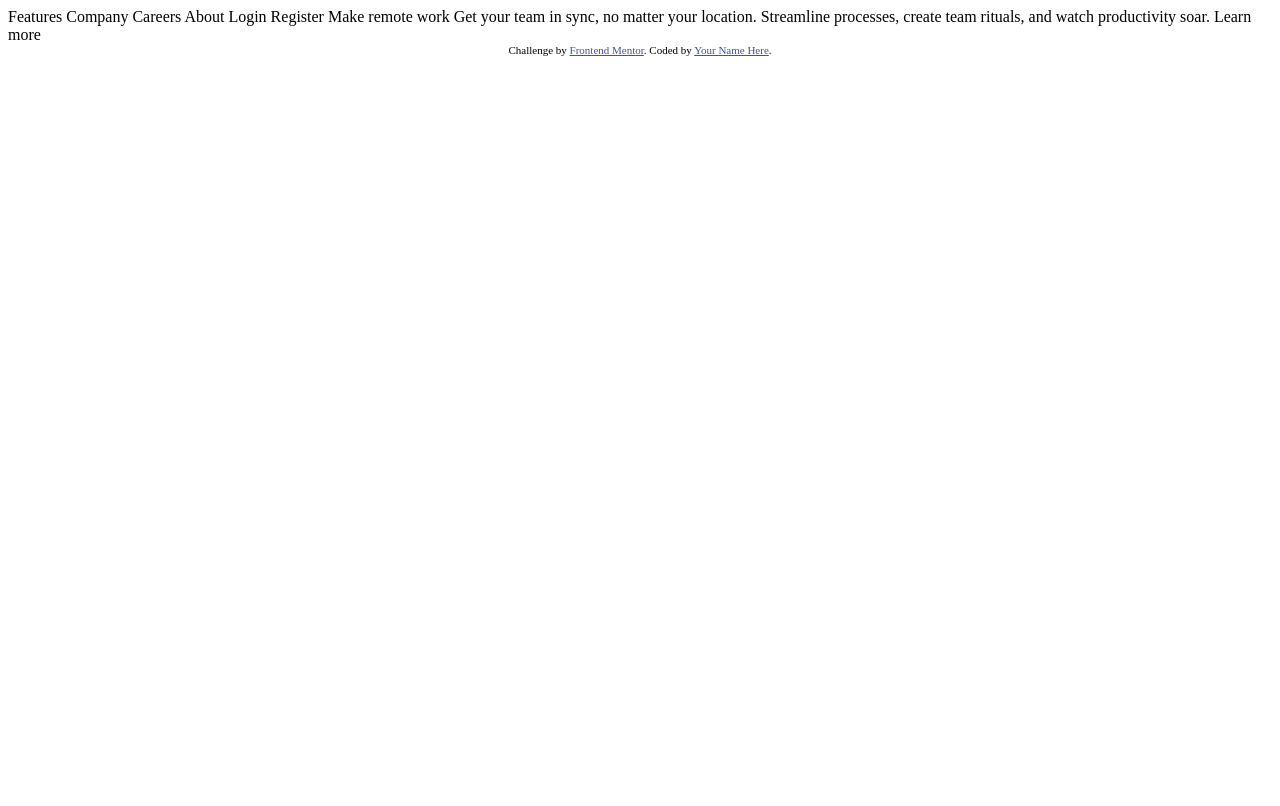
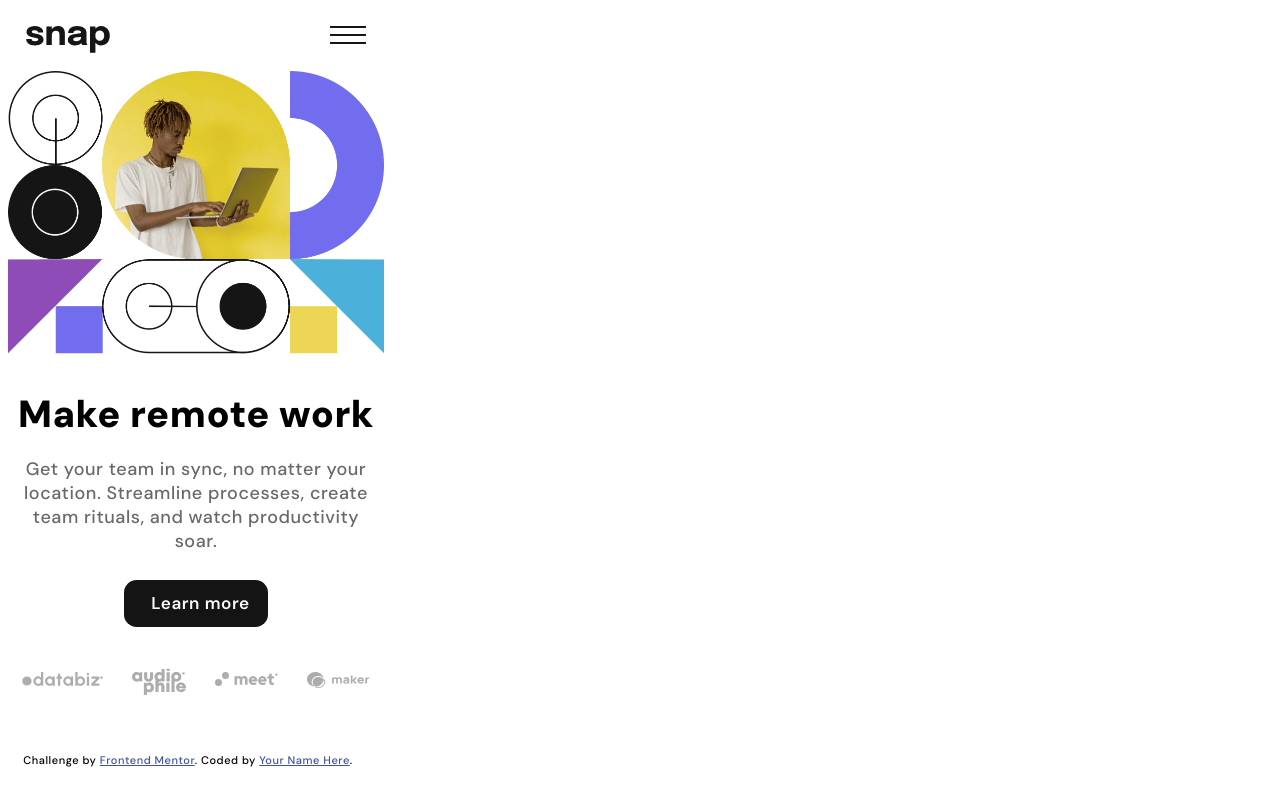
Before and after one commit to CMP2007/intro-section-with-dropdown-navigation, a plain HTML site: page index.html in a window 1280 px wide. Drawn offline with Linux system fonts and the light colour scheme.

Commit message:
diseño movil

```diff
--- a/index.html
+++ b/index.html
@@ -2,38 +2,95 @@
 <html lang="en">
 <head>
   <meta charset="UTF-8">
-  <meta name="viewport" content="width=device-width, initial-scale=1.0"> <!-- displays site properly based on user's device -->
+  <meta name="viewport" content="width=device-width, initial-scale=1.0">
+  <link rel="icon" type="image/png" sizes="32x32" href="./images/favicon-32x32.png">
+  <link rel="stylesheet" href="style.css">
+  <title>Intro section with dropdown navigation</title>
 
-  <link rel="icon" type="image/png" sizes="32x32" href="./images/favicon-32x32.png">
+  <link rel="preconnect" href="https://fonts.googleapis.com">
+  <link rel="preconnect" href="https://fonts.gstatic.com" crossorigin>
+  <link href="https://fonts.googleapis.com/css2?family=DM+Sans:ital,opsz,wght@0,9..40,100..1000;1,9..40,100..1000&display=swap" rel="stylesheet">
 
-  <title>Frontend Mentor | Intro section with dropdown navigation</title>
-
-  <!-- Feel free to remove these styles or customise in your own stylesheet 👍 -->
-  <style>
-    .attribution { font-size: 11px; text-align: center; }
-    .attribution a { color: hsl(228, 45%, 44%); }
-  </style>
 </head>
+<header>
+  <img class="logo" src="./images/logo.svg" alt="">
+  <img class="menuIcon" src="./images/icon-menu.svg" alt="">
+  <nav class="nav">
+    <section class="sec1"></section>
+    <section class="sec2">
+      <img src="./images/icon-close-menu.svg" alt="">
+      <details>
+        <summary>
+          <img src="./images/icon-arrow-down.svg" alt="">
+          <span class="text">Features</span>
+        </summary>
+        <ul>
+          <li>
+            <img src="./images/icon-todo.svg" alt="">
+          <span class="text">Todo List</span>
+          </li>
+          <li>
+            <img src="./images/icon-calendar.svg" alt="">
+            <span class="text">Calendar</span>
+          </li>
+          <li>
+            <img src="./images/icon-reminders.svg" alt="">
+            <span class="text">Reminders</span>
+          </li>
+          <li>
+            <img src="./images/icon-planning.svg" alt="">
+            <span class="text">planning</span>
+          </li>
+        </ul>
+      </details>
+      <details>
+        <summary>
+          <img src="./images/icon-arrow-down.svg" alt="">
+          <span class="text">Company</span>
+        </summary>
+        <ul>
+          <li>
+            <span class="text">History</span>
+          </li>
+          <li>
+            <span class="text">Our Team</span>
+          </li>
+          <li>
+            <span class="text">Blog</span>
+          </li>
+        </ul>
+      </details>
+      <div>
+        <span class="text">Careers</span>
+      </div>
+      <div>
+        <Span class="text">About</Span>
+      </div>
+      <input type="button" value="Login" name="" id="">
+      <input type="button" value="Register" name="" id="">
+    </section>
+  </nav>
+</header>
 <body>
-
-  Features
-  Company
-  Careers
-  About
-
-  Login
-  Register
-
-  Make remote work
-
-  Get your team in sync, no matter your location. Streamline processes,
-  create team rituals, and watch productivity soar.
-
-  Learn more
-
-  <div class="attribution">
-    Challenge by <a href="https://www.frontendmentor.io?ref=challenge" target="_blank">Frontend Mentor</a>.
-    Coded by <a href="#">Your Name Here</a>.
-  </div>
+  <article>
+    <img class="ImgMovil" src="./images/image-hero-mobile.png" alt="">
+    <h1>Make remote work</h1>
+    <h3>Get your team in sync, no matter your location. Streamline processes,
+      create team rituals, and watch productivity soar.</h3>
+      <input class="learMore" type="button" value="Learn more">
+  </article>
 </body>
+<footer>
+   <div class="footer">
+    <img class="databiz" src="./images/client-databiz.svg" alt="">
+    <img class="audiophile" src="./images/client-audiophile.svg" alt="">
+    <img class="meet" src="./images/client-meet.svg" alt="">
+    <img class="maker" src="./images/client-maker.svg" alt="">
+   </div>
+</footer>
+<div class="attribution">
+  Challenge by <a href="https://www.frontendmentor.io?ref=challenge" target="_blank">Frontend Mentor</a>.
+  Coded by <a href="#">Your Name Here</a>.
+</div>
+<script src="./script.js"></script>
 </html>
--- /dev/null
+++ b/style.css
@@ -0,0 +1,117 @@
+*{
+  font-family: "DM Sans", sans-serif;
+  font-optical-sizing: auto;
+  font-weight: 500;
+  font-style: normal;
+    font-size: 18px;
+    letter-spacing: 0.03rem;
+}
+html{
+    width: 376px;
+}
+header{
+    display: flex;
+    justify-content: space-between;
+    padding: 1rem;
+}
+.menuIcon{
+    width: 2rem;
+    height: 1rem;
+}
+article, header, footer{
+    width: 100%;
+    box-sizing: border-box;
+    margin: auto;
+    z-index: 1;
+
+    width: 376px;
+}
+article{
+    display: flex;
+    flex-direction: column;
+}
+.ImgMovil{width: 100%;}
+h1{
+    margin: 2rem auto 0rem auto;
+    font-size: 2.1rem;
+    font-weight: 1000;
+}
+h3{
+    text-align: center;
+    margin: 0rem auto .5rem auto;
+    padding: 1rem .7rem;
+    color: hsl(0, 0%, 41%);
+}
+.learMore{
+    width: max-content;
+    margin: auto;
+    background-color: hsl(0, 0%, 8%);
+    color: hsl(0, 0%, 98%);
+    font-size: .95rem;
+    font-weight: 600;
+    padding: .7rem 1rem .7rem 1.5rem;
+    border: none;
+    border-radius: .7rem;
+}
+.footer{
+    display: flex;
+    justify-content: space-between;
+    padding: 2.5rem .75rem 3rem .75rem;
+}
+.databiz{
+    width: 4.5rem;
+    height: .8rem;
+}
+.audiophile{
+    width: 3rem;
+    height: 1.5rem;
+    position: relative;
+    transform: translatey(-.2rem);
+}
+.meet{
+    width: 3.5rem;
+    height: .8rem;
+}
+.maker{
+    width: 3.5rem;
+    height: .9rem;
+}
+
+/************************************** Nav styles*********************************/
+.nav{
+   visibility: hidden;
+    position: absolute;
+    width: 100%;
+    height: 100%;
+    border: solid black 2px;
+    right: 0;
+    top: 0;
+    display: flex;
+    z-index: 10;
+}
+.sec1{
+    background-color: hsl(0, 0%, 8%);
+    width: 38.5vw;
+    height: 100%;
+    opacity: 0.75;
+}
+.sec2{
+    background-olor: hsl(0, 0%, 98%);
+    width:100%;
+    /* max-width: 12rem; */
+    height: 100%;
+    border: solid black 2px;
+}
+
+
+
+
+
+
+.attribution { font-size: 11px; text-align: center; }
+.attribution a { color: hsl(228, 45%, 44%); font-size: 11px; }
+
+
+/* header{border: solid 1px sandybrown;}
+article{border: solid 1px darkblue;}
+footer{border: solid 1px yellowgreen;} */
```
Also changed, not shown: script.js (added).
